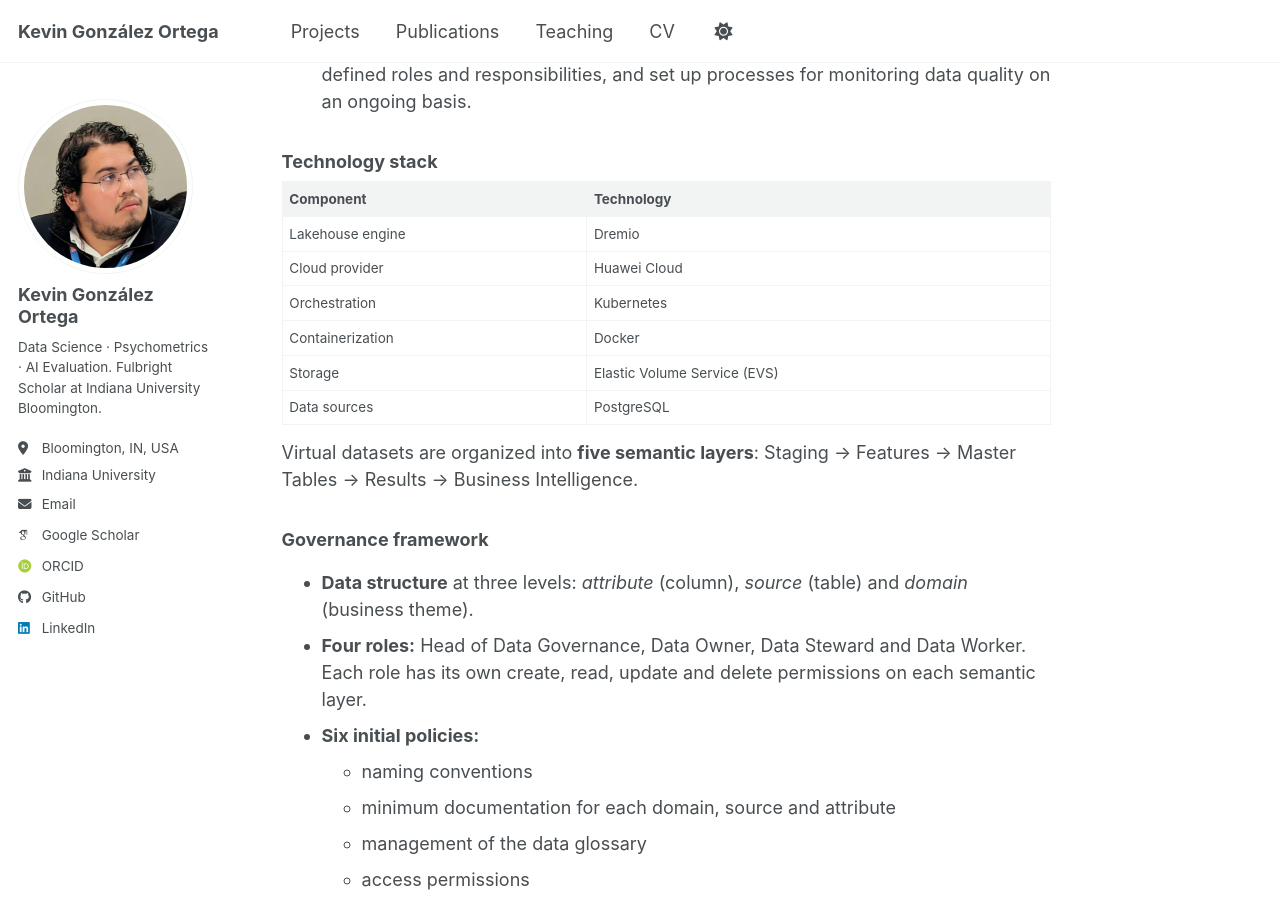
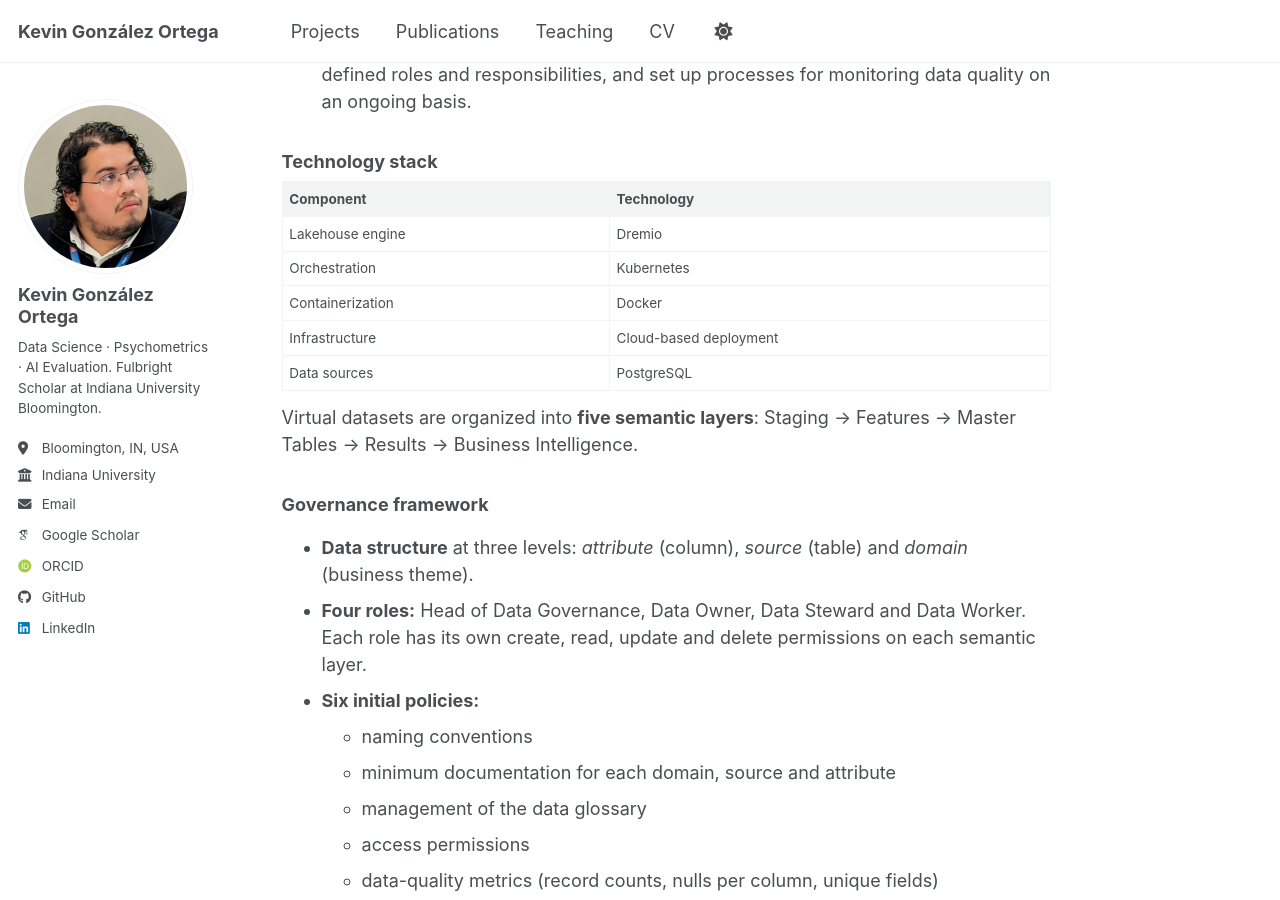
Before and after one commit to kevingpanama/kevingpanama.github.io, a Jekyll site: the page built from _publications/2025-11-26-democratizing-data-analytics-in-education.md, in a window 1280 px wide and 900 px high, scrolled down 1122 px. Built offline with Jekyll 4.4.1, drawn with Linux system fonts in a browser that asks for light colours; some web fonts are replaced; a script bundle is joined from its source files by our own code; library files that are not in the unit come from our copies.

Commit message:
release6

```diff
--- a/_publications/2025-11-26-democratizing-data-analytics-in-education.md
+++ b/_publications/2025-11-26-democratizing-data-analytics-in-education.md
@@ -3,7 +3,7 @@ title: "Democratizing Data Analytics in Education: A Governance Strategy for Non
 collection: publications
 category: conferences
 permalink: /publication/2025-11-26-democratizing-data-analytics-in-education
-excerpt: 'Case study of a data engineering and governance framework for Fundación Ayudinga: a Dremio Lakehouse on Huawei Cloud plus a formal governance program (roles, semantic layers, six policies) that raised the organization''s TDWI data-literacy maturity from Basic (Stage 3) to Literate (Stage 4).'
+excerpt: 'Case study of a data engineering and governance framework for Fundación Ayudinga: a cloud-based Dremio Lakehouse plus a formal governance program (roles, semantic layers, six policies) that raised the organization''s TDWI data-literacy maturity from Basic (Stage 3) to Literate (Stage 4).'
 date: 2025-11-26
 venue: '2025 IEEE 43rd Central America and Panama Convention (CONCAPAN XLIII)'
 paperurl: 'https://doi.org/10.1109/concapan66820.2025.11512483'
@@ -34,10 +34,9 @@ The implementation ran in three phases:
 | Component | Technology |
 |---|---|
 | Lakehouse engine | Dremio |
-| Cloud provider | Huawei Cloud |
 | Orchestration | Kubernetes |
 | Containerization | Docker |
-| Storage | Elastic Volume Service (EVS) |
+| Infrastructure | Cloud-based deployment |
 | Data sources | PostgreSQL |
 
 Virtual datasets are organized into **five semantic layers**: Staging → Features → Master Tables → Results → Business Intelligence.
```
Also changed, not shown: _portfolio/ayudinga-data-platform.md (+2 -2 lines).
